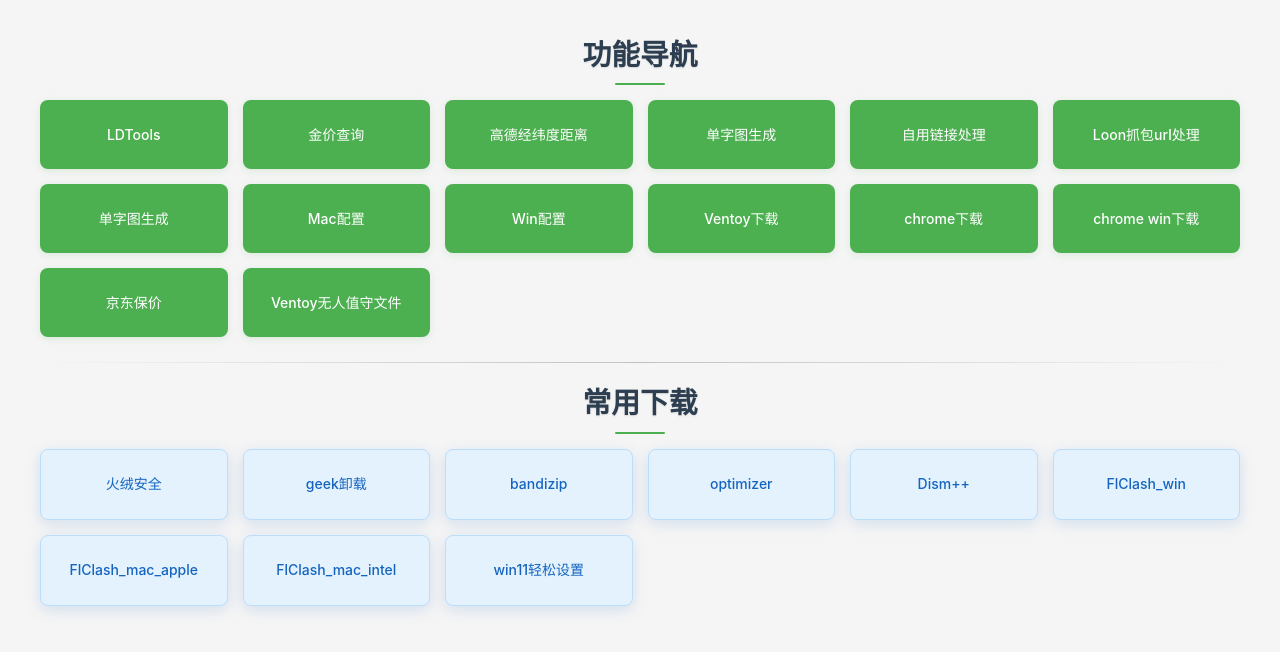
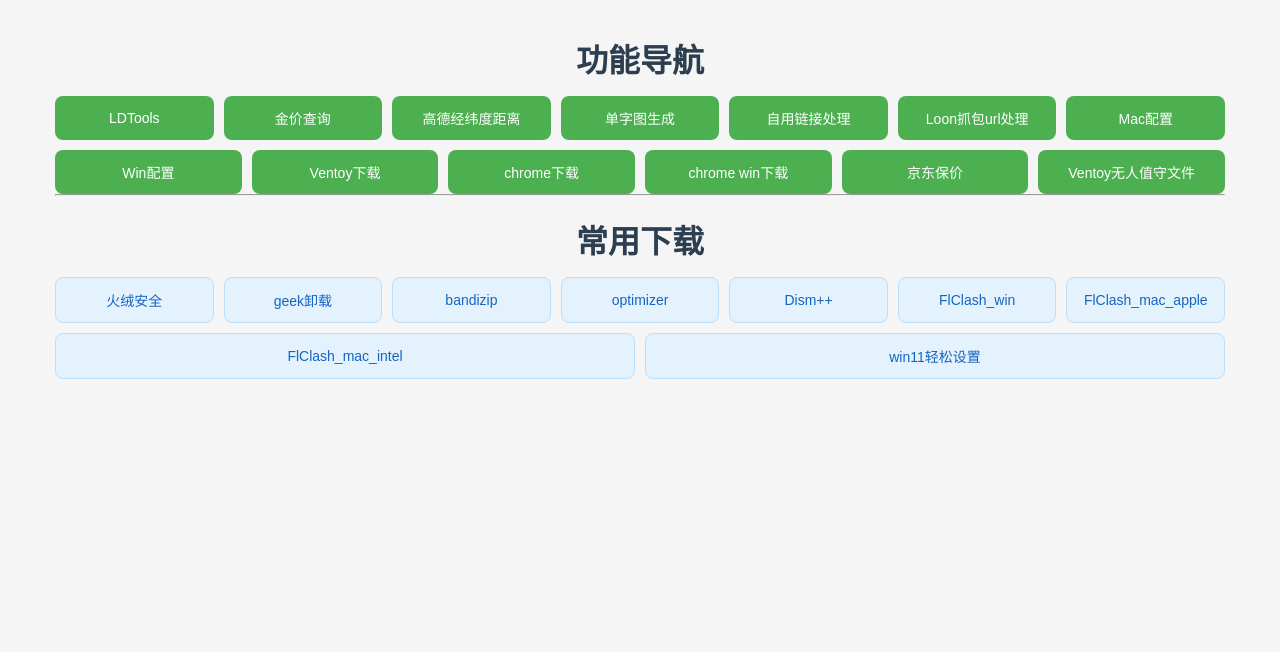
Before and after one commit to summer19940609/verygoodbye, a website: page index.html in a window 1280 px wide. Drawn offline with Linux system fonts and the light colour scheme.

Commit message:
Update index.html

```diff
--- a/index.html
+++ b/index.html
@@ -1,67 +1,101 @@
 <!DOCTYPE html>
 <html lang="zh-CN">
+
 <head>
-  <link rel="shortcut icon" href="/favicon.ico" />
 	<meta charset="UTF-8" />
 	<meta name="viewport" content="width=device-width,initial-scale=1.0" />
 	<title>导航页</title>
+	<link rel="icon" href="/favicon.ico" />
 	<link rel="preconnect" href="https://gh-proxy.org" />
 	<link rel="preconnect" href="https://github.com" />
 	<link rel="dns-prefetch" href="//www.google.cn" />
 	<link rel="dns-prefetch" href="//www.google.com" />
 	<link rel="dns-prefetch" href="//h5.m.jd.com" />
-  <link rel="dns-prefetch" href="//down-tencent.huorong.cn" />
-  <link rel="dns-prefetch" href="//geekuninstaller.com" />
-  <link rel="dns-prefetch" href="//bandisoft.app" />
 	<style>
-    body { font-family: -apple-system, BlinkMacSystemFont, "Segoe UI", Roboto, "Helvetica Neue", Arial, sans-serif; max-width: 1200px; margin: 0 auto; padding: 15px; background-color: #f5f5f5; min-height: 100vh; line-height: 1.4; }
-    .nav-container { display: grid; grid-template-columns: repeat(auto-fit, minmax(180px, 1fr)); gap: 15px; margin-top: 15px; }
-    .nav-button { padding: 12px 15px; background-color: #4caf50; color: white; border: none; border-radius: 8px; cursor: pointer; text-align: center; text-decoration: none; font-size: 14px; font-weight: 500; transition: background-color 0.3s ease, box-shadow 0.3s ease; box-shadow: 0 2px 8px rgba(76, 175, 80, 0.15); display: flex; align-items: center; justify-content: center; min-height: 45px; }
-    .nav-button:hover { background-color: #45a049; box-shadow: 0 4px 15px rgba(76, 175, 80, 0.25); }
-    .nav-button:active { transform: scale(0.98); }
-    h1 { text-align: center; color: #2c3e50; font-size: 1.8rem; font-weight: 600; margin: 20px 0 10px 0; text-shadow: 0 1px 2px rgba(0, 0, 0, 0.1); position: relative; }
-    h1::after { content: ""; display: block; width: 50px; height: 2px; background-color: #4caf50; margin: 8px auto 0; border-radius: 1px; }
-    .section-divider { height: 1px; background: linear-gradient(90deg, transparent, #bdc3c7, transparent); margin: 25px 0 15px 0; border: none; }
-    .download-section a { background-color: #e3f2fd; color: #1565c0; border: 1px solid #bbdefb; font-weight: 500; box-shadow: 0 4px 15px rgba(21, 101, 192, 0.15); }
-    .download-section a:hover { background-color: #bbdefb; color: #0d47a1; border-color: #90caf9; box-shadow: 0 4px 15px rgba(21, 101, 192, 0.2); }
-    @media (max-width: 768px) { body { padding: 10px; } .nav-container { grid-template-columns: repeat(auto-fit, minmax(140px, 1fr)); gap: 10px; margin-top: 10px; } .nav-button { padding: 10px 12px; font-size: 13px; min-height: 40px; } h1 { font-size: 1.6rem; margin: 15px 0 8px 0; } .section-divider { margin: 20px 0 10px 0; } }
-    @media (max-width: 480px) { .nav-container { grid-template-columns: repeat(auto-fit, minmax(120px, 1fr)); gap: 8px; } .nav-button { padding: 8px 10px; font-size: 12px; min-height: 35px; } h1 { font-size: 1.4rem; margin: 12px 0 6px 0; } .section-divider { margin: 15px 0 8px 0; } }
+		* {
+			margin: 0;
+			padding: 0;
+			box-sizing: border-box
+		}
+
+		body {
+			font-family: -apple-system, Segoe UI, sans-serif;
+			max-width: 1200px;
+			margin: 0 auto;
+			padding: 15px;
+			background: #f5f5f5
+		}
+
+		h1 {
+			text-align: center;
+			color: #2c3e50;
+			margin: 20px 0 10px
+		}
+
+		.nav-container {
+			display: flex;
+			flex-wrap: wrap;
+			gap: 10px;
+			margin-top: 15px
+		}
+
+		.nav-container button {
+			padding: 12px;
+			background: #4caf50;
+			color: #fff;
+			border: 0;
+			border-radius: 8px;
+			flex: 1 1 150px;
+			font-size: 14px
+		}
+
+		.download-section button {
+			background: #e3f2fd;
+			color: #1565c0;
+			border: 1px solid #bbdefb
+		}
 	</style>
-  <script>
-    window.si = window.si || function () { (window.siq = window.siq || []).push(arguments); };
-  </script>
-  <script defer src="/_vercel/speed-insights/script.js"></script>
 </head>
+
 <body>
 	<h1>功能导航</h1>
 	<div class="nav-container">
-    <a href="https://tool.pc.wiki/" class="nav-button">LDTools</a>
-    <a href="goldPrice.html" class="nav-button">金价查询</a>
-    <a href="distance.html" class="nav-button">高德经纬度距离</a>
-    <a href="text-image-generator.html" class="nav-button">单字图生成</a>
-    <a href="handle_github.html" class="nav-button">自用链接处理</a>
-    <a href="url-handle.html" class="nav-button">Loon抓包url处理</a>
-    <a href="text-image-generator.html" class="nav-button">单字图生成</a>
-    <a href="mac.html" class="nav-button">Mac配置</a>
-    <a href="win-xnj.html" class="nav-button">Win配置</a>
-    <a href="https://gh-proxy.org/https://github.com/ventoy/Ventoy/releases/download/v1.1.07/ventoy-1.1.07-windows.zip" class="nav-button">Ventoy下载</a>
-    <a href="https://www.google.cn/chrome/?standalone=1" class="nav-button">chrome下载</a>
-    <a href="https://www.google.com/chrome/?standalone=1&hl=zh-CN&platform=win64" class="nav-button">chrome win下载</a>
-    <a href="https://h5.m.jd.com/pb/016454810/2RePMzTqg6UoffvMwtwVeMcnPGeg/index.html?defaultViewTab=0&appId=null&type=25#/" class="nav-button">京东保价</a>
-    <a href="https://gh-proxy.org/https://raw.githubusercontent.com/summer19940609/mac-config/main/autounattend.xml" class="nav-button">Ventoy无人值守文件</a>
+		<button value="https://tool.pc.wiki/">LDTools</button>
+		<button value="goldPrice.html">金价查询</button>
+		<button value="distance.html">高德经纬度距离</button>
+		<button value="text-image-generator.html">单字图生成</button>
+		<button value="handle_github.html">自用链接处理</button>
+		<button value="url-handle.html">Loon抓包url处理</button>
+		<button value="mac.html">Mac配置</button>
+		<button value="win-xnj.html">Win配置</button>
+		<button
+			value="https://gh-proxy.org/https://github.com/ventoy/Ventoy/releases/download/v1.1.07/ventoy-1.1.07-windows.zip">Ventoy下载</button>
+		<button value="https://www.google.cn/chrome/?standalone=1">chrome下载</button>
+		<button value="https://www.google.com/chrome/?standalone=1&hl=zh-CN&platform=win64">chrome win下载</button>
+		<button
+			value="https://h5.m.jd.com/pb/016454810/2RePMzTqg6UoffvMwtwVeMcnPGeg/index.html?defaultViewTab=0&appId=null&type=25#/">京东保价</button>
+		<button
+			value="https://gh-proxy.org/https://raw.githubusercontent.com/summer19940609/mac-config/main/autounattend.xml">Ventoy无人值守文件</button>
 	</div>
-  <hr class="section-divider" />
+	<hr />
 	<h1>常用下载</h1>
 	<div class="nav-container download-section">
-    <a href="https://down-tencent.huorong.cn/sysdiag-all-x64-6.0.7.12-2025.09.24.3.exe" class="nav-button">火绒安全</a>
-    <a href="https://geekuninstaller.com/geek.zip" class="nav-button">geek卸载</a>
-    <a href="https://bandisoft.app/bandizip/BANDIZIP-SETUP-STD-ALL.EXE?20250910170411" class="nav-button">bandizip</a>
-    <a href="https://gh-proxy.org/https://github.com/hellzerg/optimizer/releases/download/16.7/Optimizer-16.7.exe" class="nav-button">optimizer</a>
-    <a href="https://gh-proxy.org/https://github.com/Chuyu-Team/Dism-Multi-language/releases/download/v10.1.1002.2/Dism++10.1.1002.1B.zip" class="nav-button">Dism++</a>
-    <a href="https://gh-proxy.org/https://github.com/chen08209/FlClash/releases/download/v0.8.91/FlClash-0.8.91-windows-amd64-setup.exe" class="nav-button">FlClash_win</a>
-    <a href="https://gh-proxy.org/https://github.com/chen08209/FlClash/releases/download/v0.8.91/FlClash-0.8.91-macos-arm64.dmg" class="nav-button">FlClash_mac_apple</a>
-    <a href="https://gh-proxy.org/https://github.com/chen08209/FlClash/releases/download/v0.8.91/FlClash-0.8.91-macos-amd64.dmg" class="nav-button">FlClash_mac_intel</a>
-    <a href="https://gh-proxy.org/https://raw.githubusercontent.com/summer19940609/mac-config/main/Windows11%E8%BD%BB%E6%9D%BE%E8%AE%BE%E7%BD%AE1.11%E6%AD%A3%E5%BC%8F%E7%89%88%E3%80%9020250603%E3%80%91.7z" class="nav-button">win11轻松设置</a>
+		<button value="https://down-tencent.huorong.cn/sysdiag-all-x64-6.0.7.12-2025.09.24.3.exe">火绒安全</button>
+		<button value="https://geekuninstaller.com/geek.zip">geek卸载</button>
+		<button value="https://bandisoft.app/bandizip/BANDIZIP-SETUP-STD-ALL.EXE?20250910170411">bandizip</button>
+		<button
+			value="https://gh-proxy.org/https://github.com/hellzerg/optimizer/releases/download/16.7/Optimizer-16.7.exe">optimizer</button>
+		<button
+			value="https://gh-proxy.org/https://github.com/Chuyu-Team/Dism-Multi-language/releases/download/v10.1.1002.2/Dism++10.1.1002.1B.zip">Dism++</button>
+		<button
+			value="https://gh-proxy.org/https://github.com/chen08209/FlClash/releases/download/v0.8.91/FlClash-0.8.91-windows-amd64-setup.exe">FlClash_win</button>
+		<button
+			value="https://gh-proxy.org/https://github.com/chen08209/FlClash/releases/download/v0.8.91/FlClash-0.8.91-macos-arm64.dmg">FlClash_mac_apple</button>
+		<button
+			value="https://gh-proxy.org/https://github.com/chen08209/FlClash/releases/download/v0.8.91/FlClash-0.8.91-macos-amd64.dmg">FlClash_mac_intel</button>
+		<button
+			value="https://gh-proxy.org/https://raw.githubusercontent.com/summer19940609/mac-config/main/Windows11%E8%BD%BB%E6%9D%BE%E8%AE%BE%E7%BD%AE1.11%E6%AD%A3%E5%BC%8F%E7%89%88%E3%80%9020250603%E3%80%91.7z">win11轻松设置</button>
 	</div>
 </body>
+
 </html>
```
Lines whose indentation alone changed are shown as unchanged.
